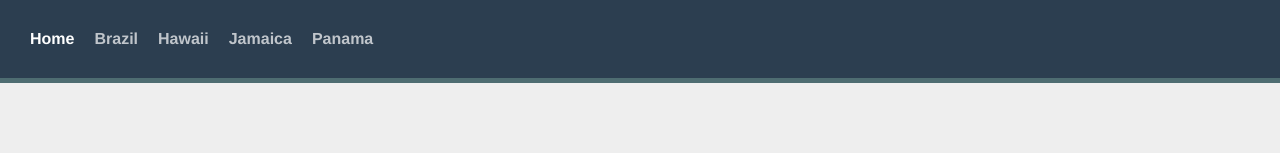
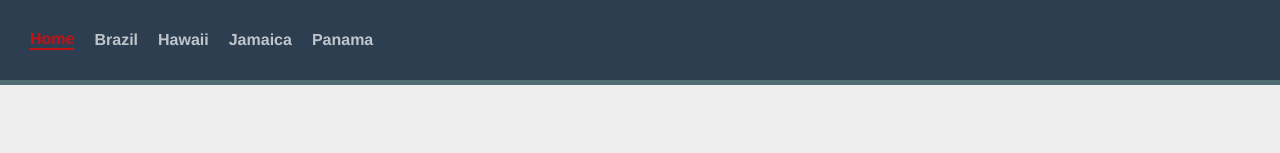
Before and after one commit to AlexRingor/VueRouter, a Vue app in the folder vue-router-vite-only/vue-router-school-travel/: page / in a window 1280 px wide. Shown: the top 153 px of the page. Built offline with nearby package versions, Linux system fonts and the light colour scheme.

Commit message:
replace active link class with custom class in the router function

```diff
--- a/vue-router-vite-only/vue-router-school-travel/src/components/TheNavigation.vue
+++ b/vue-router-vite-only/vue-router-school-travel/src/components/TheNavigation.vue
@@ -7,3 +7,10 @@
         <router-link to="/panama">Panama</router-link>
       </div>
 </template>
+
+<style scoped>
+#nav .active-link {
+    color: red;
+    border-bottom: 2px solid red;
+}
+</style>
--- a/vue-router-vite-only/vue-router-school-travel/src/router/index.js
+++ b/vue-router-vite-only/vue-router-school-travel/src/router/index.js
@@ -12,7 +12,8 @@
 
 const router = createRouter({
     history: createWebHistory(),
-    routes
+    routes,
+    linkActiveClass: 'active-link'
 })
 
 export default router
```
